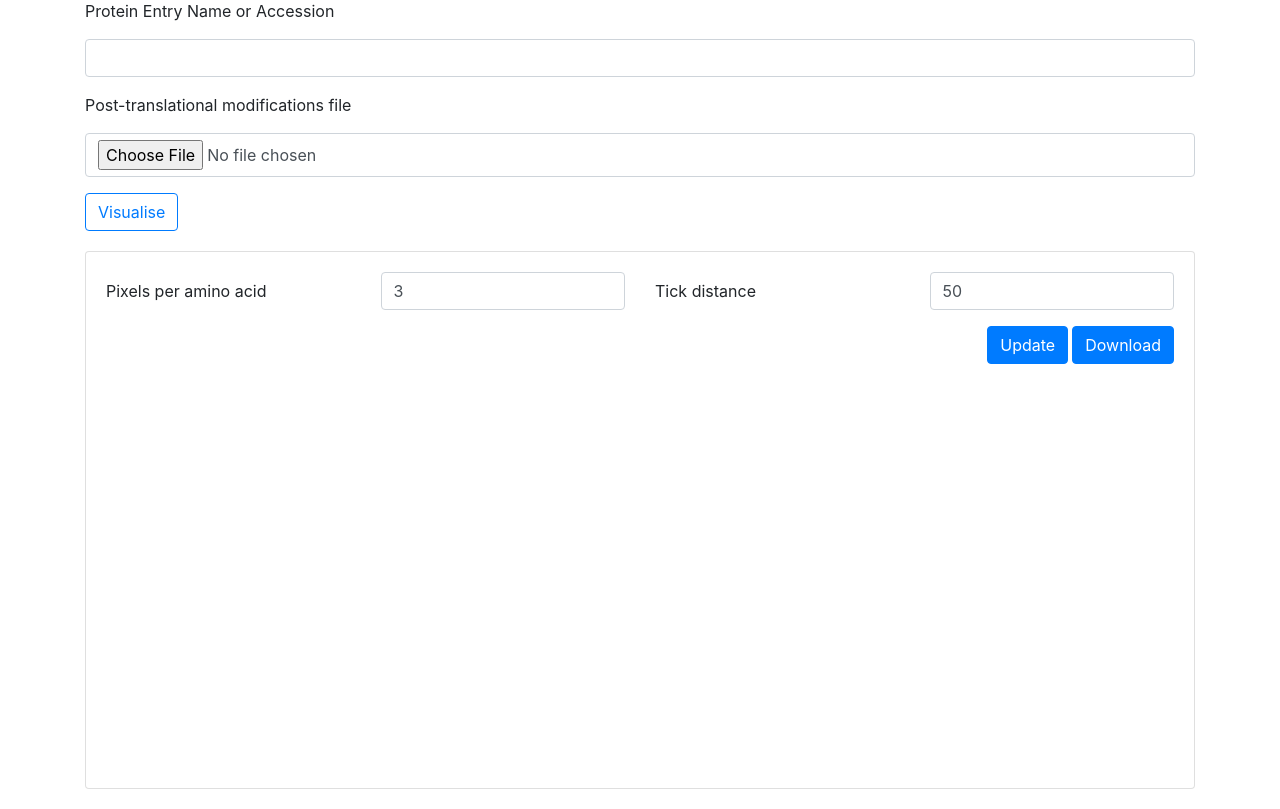
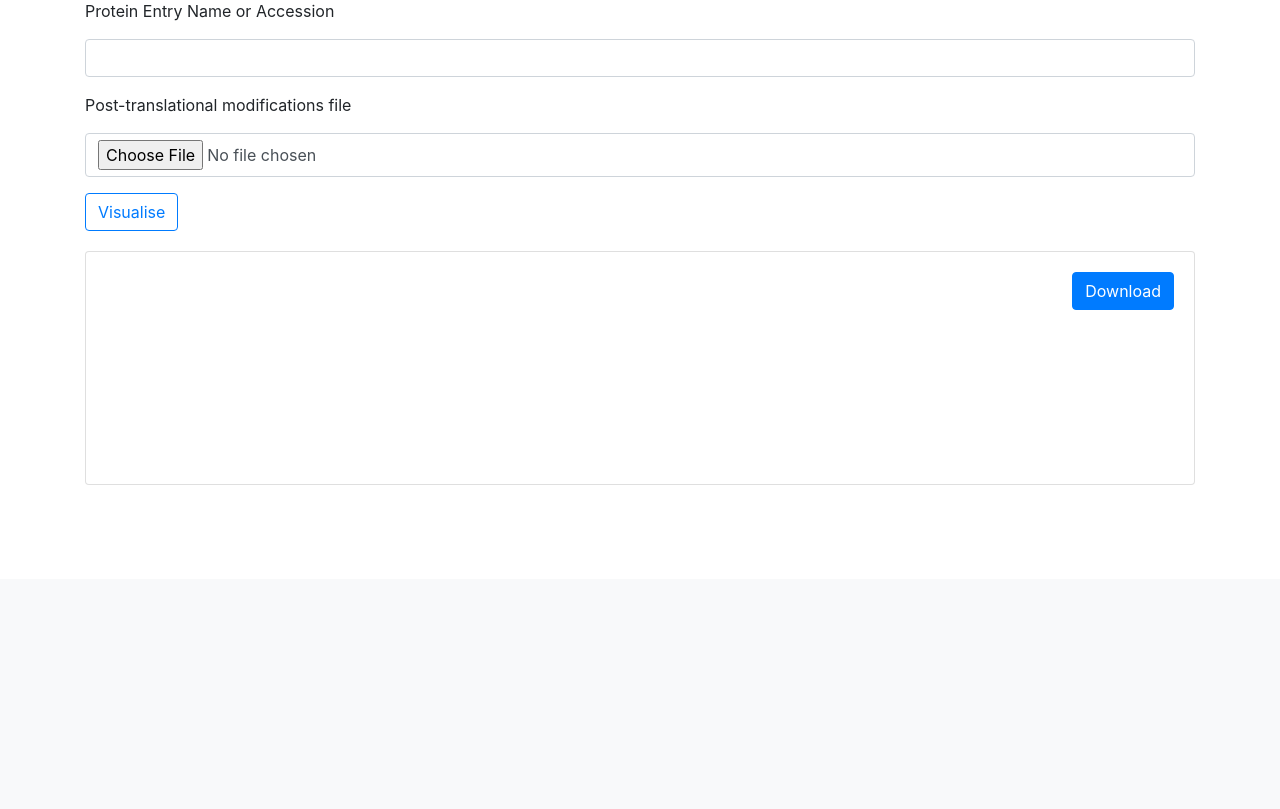
Before and after one commit to ChildrensMedicalResearchInstitute/ptm-visquant, a Flask app: template templates/ptm_mapper.html in a window 1280 px wide. Shown: the part 221-1030 px from the top of the page. After the commit the page ends 706 px from the top, so only its background shows below. Run offline with Flask 2, Linux system fonts and the light colour scheme; the template is opened without the code that fills it: values that come from a table or form of the project are taken from there, most other values are stand-ins (such as "Sample title", 1, 10 or a date in 2020); some libraries are stand-ins or nearby versions.

Commit message:
Refactor components as classes for a more reusable design.
* Add Canvas class to handle drawing events with multiple independent
objects on screen.
* Add ProteinBuilder class to encapsulate drawing logic.
* Remove update button in preference for auto-sizing based on protein
length (for future development).

```diff
--- a/static/js/visualisation.js
+++ b/static/js/visualisation.js
@@ -1,23 +1,3 @@
-// MAGIC NUMBERS
-var BACKBONE_Y = 200;
-var BACKBONE_HEIGHT = 8;
-var MOTIF_HEIGHT = BACKBONE_HEIGHT * 2;
-var MOTIF_OPACITY = 0.65;
-var REGION_HEIGHT = BACKBONE_HEIGHT * 3.5;
-var REGION_OPACITY = 0.9;
-var REGION_RECT_RADIUS = 16;
-var MARKUP_HEIGHT = REGION_HEIGHT;
-var MARKUP_Y = BACKBONE_Y - MARKUP_HEIGHT;
-var VALUES_Y = BACKBONE_Y + MARKUP_HEIGHT * 2;
-var VALUES_WIDTH = MOTIF_HEIGHT;
-var VALUES_HEIGHT = MOTIF_HEIGHT;
-var MARKUP_STROKE_WIDTH = 2;
-
-var PIXELS_PER_AMINO_ACID = 3;
-var TICK_STEP = 50;
-var CANVAS_WIDTH = context.length * PIXELS_PER_AMINO_ACID;
-var CANVAS_HEIGHT = BACKBONE_Y * 2;
-
 function intersects(elem1, elem2) {
   let r1 = elem1.getBoundingClientRect();
   let r2 = elem2.getBoundingClientRect();
@@ -53,60 +33,26 @@ function saveSvg(svgElement, filename) {
   document.body.removeChild(downloadLink);
 }
 
-class Protein {
-  constructor(data, config) {
-    this.data = data;
-    this.config = config;
-    this.svg = d3
-      .select("div.vis-box")
-      .append("svg")
-      .attr("width", CANVAS_WIDTH)
-      .attr("height", CANVAS_HEIGHT);
+class Canvas {
+  constructor() {
+    this.scale = undefined;
+    this.svg = d3.select("div.vis-box").append("svg");
+    this.GROUP_PADDING = 40;
+    this.CANVAS_HEIGHT = this.GROUP_PADDING;
+  }
+
+  addScale(data) {
+    // TODO: Add scale logic from Rowena here
     this.scale = d3
       .scaleLinear()
-      .domain([0, this.data.length])
-      .range([0, CANVAS_WIDTH]);
-  }
+      .domain([0, data.length])
+      .range([0, 6000])
 
-  draw() {
-    this.drawAxis();
-    this.drawBackbone();
-    this.drawLabels();
-    this.drawMotifs();
-    this.drawRegions();
-    this.drawMarkup();
-  }
-
-  drawAxis() {
-    let xAxis = d3
-      .axisBottom(this.scale)
-      .tickValues(d3.range(0, this.data.length, TICK_STEP));
+    d3.axisBottom(this.scale).ticks(10);
     this.svg.append("g").call(xAxis);
   }
 
-  drawBackbone() {
-    this.svg
-      .append("rect")
-      .attr("x", 0)
-      .attr("y", BACKBONE_Y - BACKBONE_HEIGHT / 2)
-      .attr("width", CANVAS_WIDTH)
-      .attr("height", BACKBONE_HEIGHT)
-      .attr("fill", "grey");
-  }
-
-  drawMotifs() {
-    this.svg
-      .selectAll("motif")
-      .data(this.data.motifs.filter(d => d.display !== false))
-      .enter()
-      .append("rect")
-      .attr("x", motif => this.scale(motif.start))
-      .attr("y", motif => BACKBONE_Y - MOTIF_HEIGHT / 2)
-      .attr("width", motif => this.scale(motif.end - motif.start))
-      .attr("height", MOTIF_HEIGHT)
-      .style("fill", motif => motif.colour)
-      .style("fill-opacity", MOTIF_OPACITY);
-
+  addMotifLegend(data) {
     // As defined by Pfam http://pfam.xfam.org/help#tabview=tab10
     let motifTypes = [
       {
@@ -147,14 +93,103 @@ class Protein {
       )
       .shapePadding(10)
       // filter out motifs which do not appear in this context
-      .cellFilter(d => this.data.motifs.map(m => m.type).indexOf(d.label) > -1)
+      .cellFilter(d => data.motifs.map(m => m.type).indexOf(d.label) > -1)
       .scale(legendScale);
 
-    this.svg
+    let legend = this.svg
       .append("g")
       .attr("class", "legendOrdinal")
-      .attr("transform", "translate(20,50)")
+      .attr("transform", "translate(20,0)")
       .call(legendStyle);
+
+    this.fit(legend);
+  }
+
+  addProtein(data) {
+    let slate = this.svg.append("g");
+    let builder = new ProteinBuilder(data, slate, this.scale);
+    builder.build();
+    this.fit(slate);
+  }
+
+  // Fit element to the bottom of the canvas and update canvas height
+  fit(element) {
+    let currentX = undefined;
+    try {
+      // Maintain current transformed x-coordinate
+      currentX = getTranslation(element.attr("transform"))[0];
+    } catch (err) {
+      currentX = 0;
+    }
+    element.attr("transform", `translate(${currentX}, ${this.CANVAS_HEIGHT - element.node().getBBox().y})`)
+    this.CANVAS_HEIGHT += element.node().getBBox().height + this.GROUP_PADDING;
+  }
+
+  // Expand the canvas to fit all elements in this.svg
+  expand() {
+    this.svg
+      .attr("width", this.svg.node().getBBox().width)
+      .attr("height", this.svg.node().getBBox().height);
+  }
+}
+
+class ProteinBuilder {
+  constructor(data, svg, scale) {
+    this.protein = new Protein(data, svg, scale);
+  }
+
+  build() {
+    this.protein.drawBackbone();
+    this.protein.drawMotifs();
+    this.protein.drawRegions();
+    this.protein.drawMarkup();
+    this.protein.drawMarkupLabels();
+  }
+}
+
+class Protein {
+  constructor(data, svg, scale) {
+    this.BACKBONE_Y = 0;
+    this.BACKBONE_HEIGHT = 8;
+    this.MOTIF_HEIGHT = this.BACKBONE_HEIGHT * 2;
+    this.MOTIF_OPACITY = 0.65;
+    this.REGION_HEIGHT = this.BACKBONE_HEIGHT * 3.5;
+    this.REGION_OPACITY = 0.9;
+    this.REGION_RECT_RADIUS = 16;
+    this.MARKUP_HEIGHT = this.REGION_HEIGHT;
+    this.MARKUP_Y = this.BACKBONE_Y - this.MARKUP_HEIGHT;
+    this.VALUES_Y = this.BACKBONE_Y + this.MARKUP_HEIGHT * 2;
+    this.VALUES_WIDTH = this.MOTIF_HEIGHT;
+    this.VALUES_HEIGHT = this.MOTIF_HEIGHT;
+    this.MARKUP_STROKE_WIDTH = 2;
+
+    this.data = data;
+    this.svg = svg;
+    this.scale = scale;
+  }
+
+  drawBackbone() {
+    this.svg
+      .append("rect")
+      .attr("x", 0)
+      .attr("y", this.BACKBONE_Y - this.BACKBONE_HEIGHT / 2)
+      .attr("width", this.scale.range()[1])
+      .attr("height", this.BACKBONE_HEIGHT)
+      .attr("fill", "grey");
+  }
+
+  drawMotifs() {
+    this.svg
+      .selectAll("motif")
+      .data(this.data.motifs.filter(d => d.display !== false))
+      .enter()
+      .append("rect")
+      .attr("x", motif => this.scale(motif.start))
+      .attr("y", motif => this.BACKBONE_Y - this.MOTIF_HEIGHT / 2)
+      .attr("width", motif => this.scale(motif.end - motif.start))
+      .attr("height", this.MOTIF_HEIGHT)
+      .style("fill", motif => motif.colour)
+      .style("fill-opacity", this.MOTIF_OPACITY);
   }
 
   drawRegions() {
@@ -166,21 +201,21 @@ class Protein {
 
     regions
       .append("rect")
-      .attr("rx", REGION_RECT_RADIUS)
-      .attr("ry", REGION_RECT_RADIUS)
+      .attr("rx", this.REGION_RECT_RADIUS)
+      .attr("ry", this.REGION_RECT_RADIUS)
       .attr("x", region => this.scale(region.start))
-      .attr("y", BACKBONE_Y - REGION_HEIGHT / 2)
+      .attr("y", this.BACKBONE_Y - this.REGION_HEIGHT / 2)
       .attr("width", region => this.scale(region.end - region.start))
-      .attr("height", REGION_HEIGHT)
+      .attr("height", this.REGION_HEIGHT)
       .style("fill", region => region.colour)
-      .style("fill-opacity", REGION_OPACITY)
+      .style("fill-opacity", this.REGION_OPACITY)
       .style("stroke", "black");
 
     let regionLabels = regions
       .append("text")
       .attr("x", region => this.scale(region.start))
-      .attr("y", BACKBONE_Y - REGION_HEIGHT / 2)
-      .attr("dy", REGION_HEIGHT * 2)
+      .attr("y", this.BACKBONE_Y - this.REGION_HEIGHT / 2)
+      .attr("dy", this.REGION_HEIGHT * 2)
       .text(region => region.metadata.identifier);
 
     // Remove any labels which intersect a former label
@@ -204,11 +239,11 @@ class Protein {
       .enter()
       .append("line")
       .attr("x1", markup => this.scale(markup.start))
-      .attr("y1", BACKBONE_Y)
+      .attr("y1", this.BACKBONE_Y)
       .attr("x2", markup => this.scale(markup.start))
-      .attr("y2", MARKUP_Y)
+      .attr("y2", this.MARKUP_Y)
       .attr("stroke", markup => markup.lineColour)
-      .attr("stroke-width", MARKUP_STROKE_WIDTH);
+      .attr("stroke-width", this.MARKUP_STROKE_WIDTH);
 
     let scale_chromatic = d3.scaleSequential(d3.interpolatePurples);
     let heatmap_bars = this.svg
@@ -216,18 +251,21 @@ class Protein {
       .data(markup_display)
       .enter()
       .append("g")
-      .attr("transform", d => `translate(${scale(d.start)}, ${VALUES_Y})`)
+      .attr("transform", d => `translate(${scale(d.start)}, ${this.VALUES_Y})`)
 
+    let _this = this;
     heatmap_bars.each(function (markup) {
+      if (markup.heatmap_values) {
         d3.select(this)
           .selectAll("heatmap_values")
           .data(markup.heatmap_values)
           .enter()
           .append("rect")
-        .attr("y", (d, index) => VALUES_HEIGHT * index)
-        .attr("height", VALUES_HEIGHT)
-        .attr("width", VALUES_WIDTH)
+          .attr("y", (d, index) => _this.VALUES_HEIGHT * index)
+          .attr("height", _this.VALUES_HEIGHT)
+          .attr("width", _this.VALUES_WIDTH)
           .attr("fill", value => scale_chromatic(value));
+      }
     });
 
     // Update heatmap locations to prevent overlap
@@ -236,13 +274,13 @@ class Protein {
       heatmap_bars.each(function () {
         if (this !== that && intersects(this, that)) {
           const thatLeft = getTranslation(d3.select(that).attr("transform"))[0]
-          d3.select(this).attr("transform", `translate(${thatLeft + VALUES_WIDTH}, ${VALUES_Y})`);
+          d3.select(this).attr("transform", `translate(${thatLeft + _this.VALUES_WIDTH}, ${_this.VALUES_Y})`);
         }
       });
     });
   }
 
-  drawLabels() {
+  drawMarkupLabels() {
     let markupLabels = this.svg
       .selectAll("markup-label")
       .data(this.data.markups.filter(markup => markup.display !== false))
@@ -250,10 +288,10 @@ class Protein {
       .append("text")
       .text(markup => markup.start)
       .attr("x", markup => this.scale(markup.start))
-      .attr("y", MARKUP_Y)
+      .attr("y", this.MARKUP_Y)
       .attr(
         "transform",
-        d => `rotate(270, ${this.scale(d.start)}, ${MARKUP_Y})`
+        d => `rotate(270, ${this.scale(d.start)}, ${this.MARKUP_Y})`
       );
 
     // Update label locations to prevent overlap
@@ -271,18 +309,12 @@ class Protein {
   }
 }
 
-let main = new Protein(context);
-main.draw();
+let canvas = new Canvas();
+canvas.addScale(context);
+canvas.addProtein(context);
+canvas.addMotifLegend(context);
+canvas.expand();
 
 d3.select("#download").on("click", function () {
-  saveSvg(main.svg.node(), main.data.metadata.identifier);
+  saveSvg(canvas.svg.node(), context.metadata.identifier);
 });
-
-d3.select("#update").on("click", function () {
-  main.svg.remove();
-  PIXELS_PER_AMINO_ACID = d3.select("#aa-per-pixel").node().value;
-  TICK_STEP = d3.select("#tick-step").node().value;
-  CANVAS_WIDTH = main.data.length * PIXELS_PER_AMINO_ACID;
-  main = new Protein(context);
-  main.draw();
-});
--- a/templates/ptm_mapper.html
+++ b/templates/ptm_mapper.html
@@ -15,20 +15,7 @@
 {% if context %}
 <div class="card">
         <div class="card-body">
-            <div class="">
-                <div class="form-group row">
-                    <label for="email" class="col-sm-3 col-form-label">Pixels per amino acid</label>
-                    <div class="col-sm-3">
-                        <input type="number" class="form-control" id="aa-per-pixel" value="3">
-                    </div>
-                    <label for="email" class="col-sm-3 col-form-label">Tick distance</label>
-                    <div class="col-sm-3">
-                        <input type="number" class="form-control" id="tick-step" value="50">
-                    </div>
-                </div>
-                <button class="btn btn-primary mb-1 float-right" id="download">Download</button>
-                <button class="btn btn-primary mx-1 float-right" id="update">Update</button>
-            </div>
+            <button class="btn btn-primary mb-1 float-right" id="download">Download</button>
         </div>
         <div class="vis-box"></div>
     </div>
```
Lines whose indentation alone changed are shown as unchanged.
